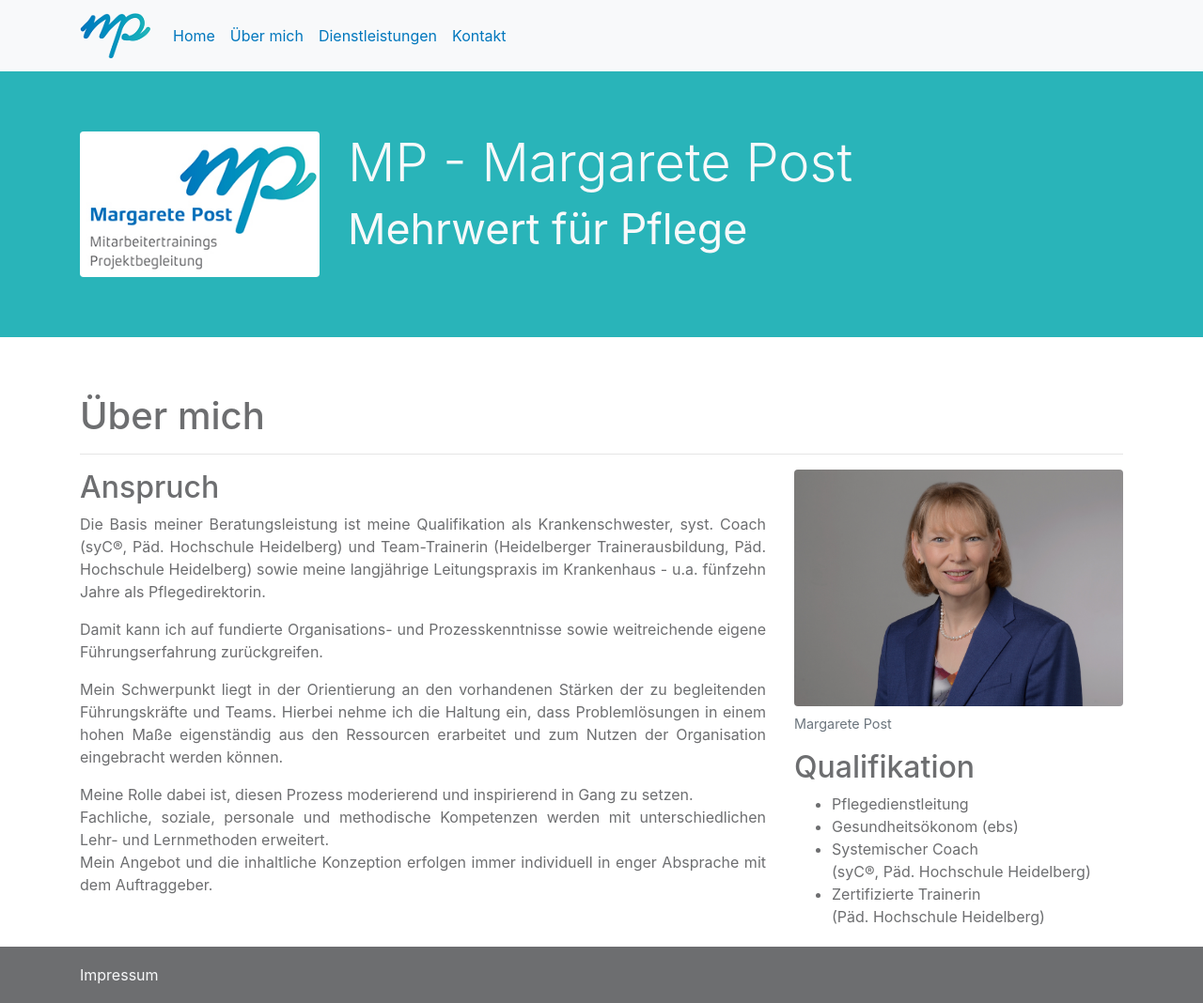
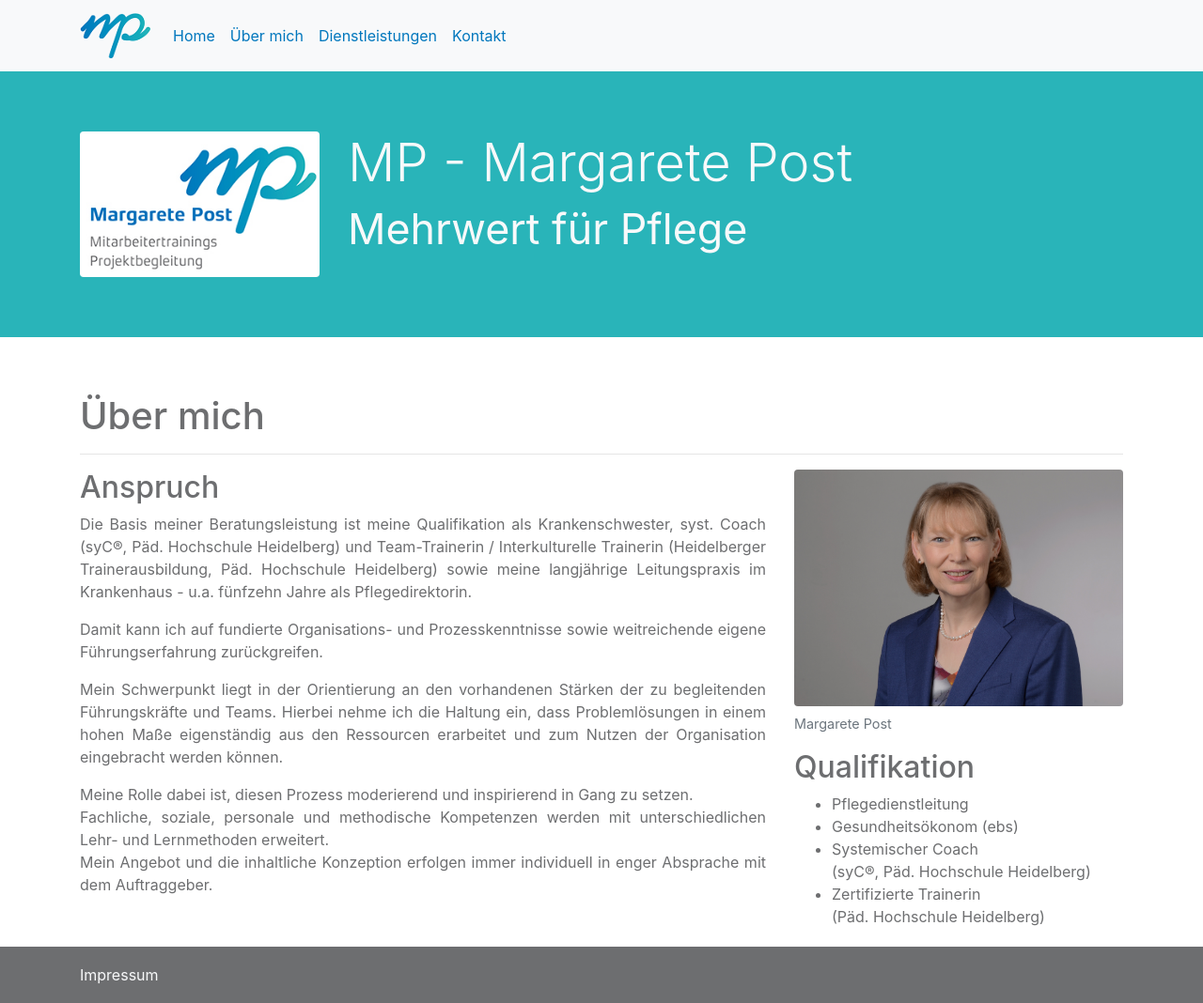
Before and after one commit to margaretepost/margaretepost.github.io, a Jekyll site: the page built from about.html, in a window 1280 px wide. Shown: the whole page at 94% size. Built offline with Jekyll 4.4.1, drawn with Linux system fonts in a browser that asks for light colours; nearby versions of some CDN libraries.

Commit message:
Add formulation

```diff
--- a/_config.yml
+++ b/_config.yml
@@ -1,16 +1,15 @@
 url: "https://margaretepost.github.io"
 
-languages: ["de",]
+languages: ["de"]
 defaultLang: de
 languageNames:
   de: Deutsch
 plugins:
   - jekyll-sitemap
-  - jekyll-so-tag
+  - jekyll-seo-tag
 
 defaults:
-  -
-    scope:
+  - scope:
       path: ""
     values:
       lang: de_DE
--- a/about.html
+++ b/about.html
@@ -5,40 +5,45 @@ description: Über Margarete Post, Pflegedienstleitung, Gesundheitsökonomin, sy
 ---
 
 <h1 class="text-dark">{{ page.title }}</h1>
-<hr>
+<hr />
 <div class="row">
   <div class="col-md-8 col-sm-12">
     <h2 class="text-dark">Anspruch</h2>
     <p class="text-dark text-justify">
-            Die Basis meiner Beratungsleistung ist meine Qualifikation als Krankenschwester, syst. Coach (syC®, Päd.
-            Hochschule
-            Heidelberg) und Team-Trainerin (Heidelberger Trainerausbildung, Päd. Hochschule Heidelberg) sowie meine
-            langjährige
+      Die Basis meiner Beratungsleistung ist meine Qualifikation als
+      Krankenschwester, syst. Coach (syC®, Päd. Hochschule Heidelberg) und
+      Team-Trainerin / Interkulturelle Trainerin (Heidelberger
+      Trainerausbildung, Päd. Hochschule Heidelberg) sowie meine langjährige
       Leitungspraxis im Krankenhaus - u.a. fünfzehn Jahre als Pflegedirektorin.
     </p>
     <p class="text-dark text-justify">
-            Damit kann ich auf fundierte Organisations- und Prozesskenntnisse sowie weitreichende eigene
-            Führungserfahrung
-            zurückgreifen.
+      Damit kann ich auf fundierte Organisations- und Prozesskenntnisse sowie
+      weitreichende eigene Führungserfahrung zurückgreifen.
     </p>
     <p class="text-dark text-justify">
-            Mein Schwerpunkt liegt in der Orientierung an den vorhandenen Stärken der zu begleitenden Führungskräfte
-            und Teams.
-            Hierbei nehme ich die Haltung ein, dass Problemlösungen in einem hohen Maße eigenständig aus den Ressourcen
-            erarbeitet und zum Nutzen der Organisation eingebracht werden können.
+      Mein Schwerpunkt liegt in der Orientierung an den vorhandenen Stärken der
+      zu begleitenden Führungskräfte und Teams. Hierbei nehme ich die Haltung
+      ein, dass Problemlösungen in einem hohen Maße eigenständig aus den
+      Ressourcen erarbeitet und zum Nutzen der Organisation eingebracht werden
+      können.
     </p>
 
     <p class="text-dark text-justify">
-            Meine Rolle dabei ist, diesen Prozess moderierend und inspirierend in Gang zu setzen. <br>
-            Fachliche, soziale, personale und methodische Kompetenzen werden mit unterschiedlichen Lehr- und
-            Lernmethoden erweitert. <br>
-            Mein Angebot und die inhaltliche Konzeption erfolgen immer individuell in enger Absprache mit dem
-            Auftraggeber.
+      Meine Rolle dabei ist, diesen Prozess moderierend und inspirierend in Gang
+      zu setzen. <br />
+      Fachliche, soziale, personale und methodische Kompetenzen werden mit
+      unterschiedlichen Lehr- und Lernmethoden erweitert. <br />
+      Mein Angebot und die inhaltliche Konzeption erfolgen immer individuell in
+      enger Absprache mit dem Auftraggeber.
     </p>
   </div>
   <div class="col-md-4 col-sm-12">
     <figure class="figure">
-            <img src="/assets/img/margarete_post.jpg" alt="Margarete Post" class="figure-img img-fluid rounded">
+      <img
+        src="/assets/img/margarete_post.jpg"
+        alt="Margarete Post"
+        class="figure-img img-fluid rounded"
+      />
       <figcaption class="figure-caption">Margarete Post</figcaption>
     </figure>
     <h2 class="text-dark">Qualifikation</h2>
@@ -50,11 +55,11 @@ description: Über Margarete Post, Pflegedienstleitung, Gesundheitsökonomin, sy
         Gesundheitsökonom (ebs)
       </li>
       <li class="text-dark">
-                Systemischer Coach <br>
+        Systemischer Coach <br />
         (syC&reg;, Päd. Hochschule Heidelberg)
       </li>
       <li class="text-dark">
-                Zertifizierte Trainerin <br>
+        Zertifizierte Trainerin <br />
         (Päd. Hochschule Heidelberg)
       </li>
     </ul>
--- a/index.html
+++ b/index.html
@@ -9,7 +9,7 @@ description: Informationen über Dienstleistungen in den Bereichen Führungskrä
     <small>auf www.mp-margaretepost.de</small>
 </h1>
 <hr>
-<p class="text-dark">auf dieser Webseite informiere ich Sie über <a href="/about.html" title="Über Mich">mich</a> und
+<p class="text-dark">auf dieser Webseite informiere ich Sie <a href="/about.html" title="Über Mich">über mich</a> und
     meine <a href="/services.html" title="Dienstleistungen">Dienstleistungen</a> in den Bereichen</p>
 <ul class="text-dark">
     <li>Führungskräfteentwicklung und Coaching</li>
```
Also changed, not shown: Gemfile.lock. Lines whose indentation alone changed are shown as unchanged.
